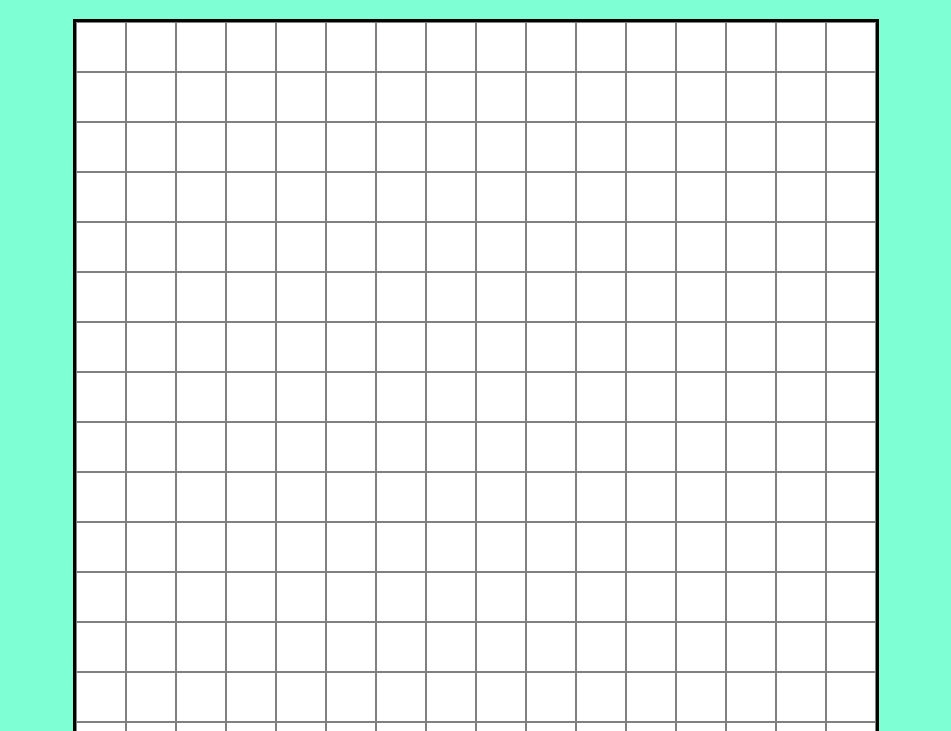
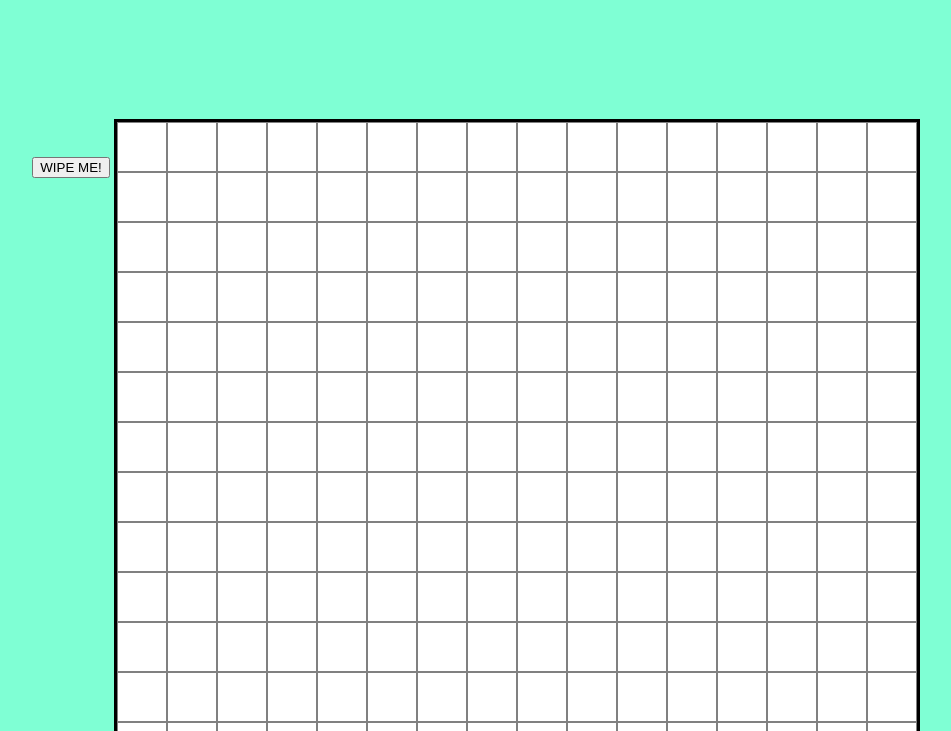
Before and after one commit to JobTeLi/etch-a-sketch, a plain HTML site: page index.html in a window 1280 px wide. Shown: the part 69-800 px from the top of the page, without its empty margins (164-1115 px from the left). Drawn offline with Linux system fonts and the light colour scheme.

Commit message:
made button for resetting grid

```diff
--- a/index.html
+++ b/index.html
@@ -7,8 +7,13 @@
 
     </head>
     <body>
-        <h1 class="main title">Start drawing below</h1>
-        <div class="container"></div>
+        <header class="header">
+            <h1 class="main title">Start drawing below</h1>
+        </header>
+        <main class="main">
+            <button class="reset">WIPE ME!</button>
+            <div class="container"></div>
+        </main>
         <script src="main.js"></script>
     </body>
 
```
